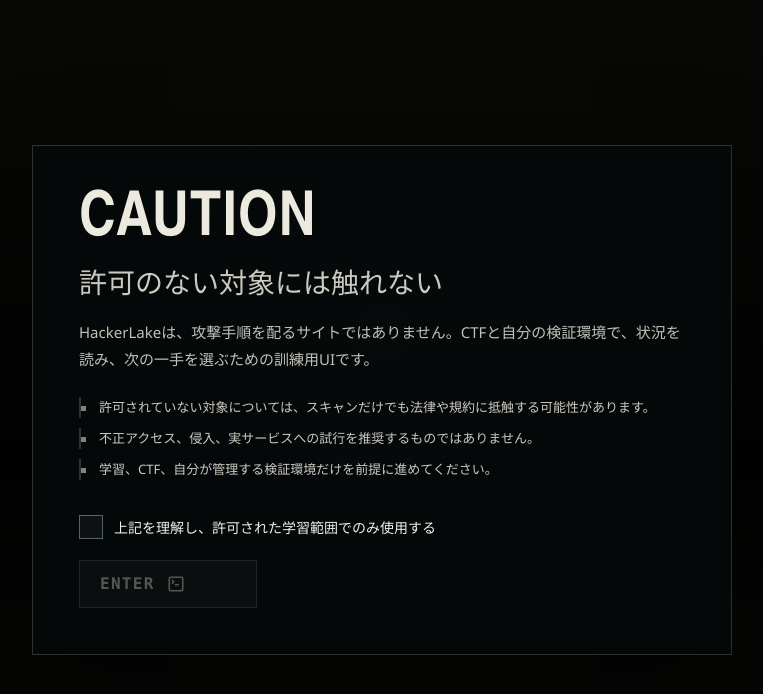
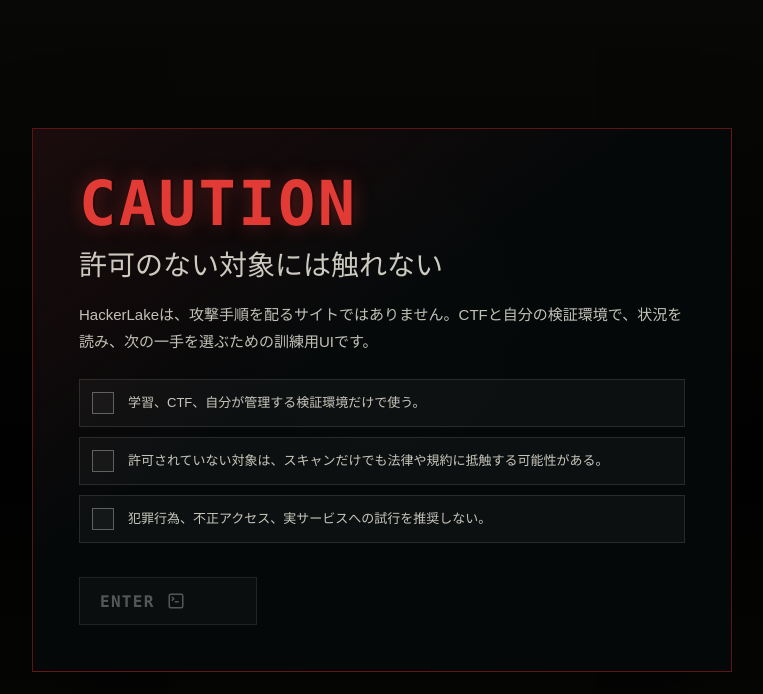
Before and after one commit to skjshr/hackerlake, a React (Vite) app: page / in a window 1280 px wide. Shown: the top 694 px of the page, without its empty margins (258-1021 px from the left). Built offline with nearby package versions, Linux system fonts and the light colour scheme.

Commit message:
fix: 注意導線とジャンルテーマを初心者向けに整える

```diff
--- a/index.html
+++ b/index.html
@@ -3,7 +3,8 @@
   <head>
     <meta charset="UTF-8" />
     <meta name="viewport" content="width=device-width, initial-scale=1.0" />
-    <meta name="theme-color" content="#08111f" />
+    <meta name="theme-color" content="#080806" />
+    <link rel="icon" type="image/svg+xml" href="/favicon.svg" />
     <title>HackerLake</title>
   </head>
   <body>
--- a/src/App.tsx
+++ b/src/App.tsx
@@ -24,6 +24,13 @@
 } from './data/knowledge';
 
 type GateState = 'notice' | 'category' | 'workspace';
+type NoticeCheckId = 'scope' | 'law' | 'nonCrime';
+
+const noticeItems: Array<{ id: NoticeCheckId; text: string }> = [
+  { id: 'scope', text: '学習、CTF、自分が管理する検証環境だけで使う。' },
+  { id: 'law', text: '許可されていない対象は、スキャンだけでも法律や規約に抵触する可能性がある。' },
+  { id: 'nonCrime', text: '犯罪行為、不正アクセス、実サービスへの試行を推奨しない。' },
+];
 
 const phaseUi: Record<AttackPhase, { label: string; guide: string }> = {
   偵察: {
@@ -248,12 +255,18 @@
 
 export function App() {
   const [gateState, setGateState] = useState<GateState>('notice');
-  const [agreed, setAgreed] = useState(false);
+  const [noticeChecks, setNoticeChecks] = useState<Record<NoticeCheckId, boolean>>({
+    scope: false,
+    law: false,
+    nonCrime: false,
+  });
   const [selectedCategory, setSelectedCategory] = useState<CategoryId>(defaultCategory.id);
   const [selectedNodeId, setSelectedNodeId] = useState(defaultCategory.rootNodeId);
   const [history, setHistory] = useState<string[]>([defaultCategory.rootNodeId]);
   const [flow, setFlow] = useState<ReactFlowInstance<Node<LearningNodeData>, Edge> | null>(null);
   const [detailDominant, setDetailDominant] = useState(false);
+
+  const agreed = noticeItems.every((item) => noticeChecks[item.id]);
 
   useEffect(() => {
     if (gateState !== 'notice') return;
@@ -265,6 +278,10 @@
     window.addEventListener('keydown', onKeyDown);
     return () => window.removeEventListener('keydown', onKeyDown);
   }, [agreed, gateState]);
+
+  const setNoticeCheck = useCallback((id: NoticeCheckId, value: boolean) => {
+    setNoticeChecks((current) => ({ ...current, [id]: value }));
+  }, []);
 
   const selectedNode = getNode(selectedNodeId) ?? getNode(defaultCategory.rootNodeId)!;
   const selectedCategoryData = getCategory(selectedCategory);
@@ -411,7 +428,8 @@
           <>
             <NoticeGate
               agreed={agreed}
-              onAgreedChange={setAgreed}
+              checks={noticeChecks}
+              onCheckChange={setNoticeCheck}
               onEnter={() => agreed && setGateState('category')}
             />
             <BootScreen overlay />
@@ -423,6 +441,7 @@
             className={`app-shell ${selectedNodeId !== selectedRootId ? 'has-selected-focus' : ''} ${
               detailDominant ? 'detail-dominant' : ''
             }`}
+            style={{ '--theme-color': selectedCategoryData.color } as React.CSSProperties}
             initial={false}
             animate={{ opacity: 1, scale: 1, filter: 'blur(0px)' }}
             exit={{ opacity: 0 }}
@@ -644,6 +663,7 @@
               style={{ '--node-color': category.color } as React.CSSProperties}
             >
               <button className="category-main" onClick={() => onSelect(category.id)} type="button">
+                <small>{category.englishTitle}</small>
                 <strong>{category.title}</strong>
                 <span>{category.subtitle}</span>
                 <em>{category.choose}</em>
@@ -706,11 +726,12 @@
 
 type NoticeGateProps = {
   agreed: boolean;
-  onAgreedChange: (value: boolean) => void;
+  checks: Record<NoticeCheckId, boolean>;
+  onCheckChange: (id: NoticeCheckId, value: boolean) => void;
   onEnter: () => void;
 };
 
-function NoticeGate({ agreed, onAgreedChange, onEnter }: NoticeGateProps) {
+function NoticeGate({ agreed, checks, onCheckChange, onEnter }: NoticeGateProps) {
   return (
     <motion.section
       className="notice-gate"
@@ -726,19 +747,18 @@
           HackerLakeは、攻撃手順を配るサイトではありません。CTFと自分の検証環境で、状況を読み、次の一手を選ぶための訓練用UIです。
         </p>
         <div className="notice-list">
-          <span>許可されていない対象については、スキャンだけでも法律や規約に抵触する可能性があります。</span>
-          <span>不正アクセス、侵入、実サービスへの試行を推奨するものではありません。</span>
-          <span>学習、CTF、自分が管理する検証環境だけを前提に進めてください。</span>
+          {noticeItems.map((item) => (
+            <label className={`notice-check ${checks[item.id] ? 'checked' : ''}`} key={item.id}>
+              <input
+                checked={checks[item.id]}
+                onChange={(event) => onCheckChange(item.id, event.target.checked)}
+                type="checkbox"
+              />
+              <span className="box">{checks[item.id] && <Check size={15} />}</span>
+              <span>{item.text}</span>
+            </label>
+          ))}
         </div>
-        <label className={`consent-line ${agreed ? 'checked' : ''}`}>
-          <input
-            checked={agreed}
-            onChange={(event) => onAgreedChange(event.target.checked)}
-            type="checkbox"
-          />
-          <span className="box">{agreed && <Check size={15} />}</span>
-          <span>上記を理解し、許可された学習範囲でのみ使用する</span>
-        </label>
         <button className="enter-button" disabled={!agreed} onClick={onEnter} type="button">
           <span>ENTER</span>
           <TerminalSquare size={18} />
--- a/src/styles.css
+++ b/src/styles.css
@@ -17,9 +17,9 @@
   --amber: #b48957;
   --cyan: #7d8f90;
   --red: #9b4b43;
-  --font-ui: "Segoe UI Variable Text", "Segoe UI", "Helvetica Neue", "Hiragino Sans", "Yu Gothic UI", "Yu Gothic", Meiryo, sans-serif;
-  --font-display: Georgia, "Yu Mincho", "Hiragino Mincho ProN", serif;
-  --font-mono: "Cascadia Mono", Consolas, monospace;
+  --font-ui: "BIZ UDPGothic", "Yu Gothic", "Yu Gothic UI", "Hiragino Kaku Gothic ProN", "Noto Sans JP", sans-serif;
+  --font-display: "BIZ UDPMincho", "Yu Mincho", "Hiragino Mincho ProN", Georgia, serif;
+  --font-mono: "UDEV Gothic", "Cascadia Mono", Consolas, monospace;
 }
 
 * {
@@ -263,7 +263,7 @@
   margin: 24px 0;
 }
 
-.notice-list span {
+.notice-list > span {
   position: relative;
   padding: 12px 14px 12px 34px;
   border-left: 2px solid rgba(174, 135, 82, 0.72);
@@ -273,7 +273,7 @@
   line-height: 1.6;
 }
 
-.notice-list span::before {
+.notice-list > span::before {
   content: "";
   position: absolute;
   left: 14px;
@@ -502,8 +502,10 @@
 
 .notice-shell {
   width: min(700px, 92vw);
-  border: 1px solid rgba(236, 234, 222, 0.18);
-  background: rgba(6, 9, 10, 0.9);
+  border: 1px solid rgba(192, 38, 38, 0.46);
+  background:
+    linear-gradient(145deg, rgba(127, 29, 29, 0.18), transparent 42%),
+    rgba(6, 9, 10, 0.93);
   clip-path: none;
   box-shadow: 0 28px 90px rgba(0, 0, 0, 0.36);
 }
@@ -518,13 +520,16 @@
 
 .notice-shell h1 {
   margin: 0 0 10px;
-  color: #eceade;
-  font-family: "Arial Narrow", "Helvetica Neue", var(--font-ui);
+  color: #e23b35;
+  font-family: var(--font-mono);
   font-size: clamp(34px, 6vw, 62px);
-  font-weight: 700;
-  letter-spacing: 0.02em;
+  font-weight: 800;
+  letter-spacing: 0.04em;
   line-height: 0.95;
   text-transform: uppercase;
+  text-shadow:
+    0 0 20px rgba(226, 59, 53, 0.36),
+    2px 0 rgba(0, 0, 0, 0.66);
 }
 
 .notice-shell h2 {
@@ -540,27 +545,58 @@
   color: rgba(236, 234, 222, 0.82);
 }
 
-.notice-list span {
-  padding: 0 0 0 18px;
-  border-left-color: rgba(236, 234, 222, 0.18);
-  color: rgba(236, 234, 222, 0.86);
-  background: transparent;
-}
-
-.notice-list span::before {
-  left: 0;
-  top: 9px;
-  width: 5px;
-  height: 5px;
-  background: rgba(236, 234, 222, 0.54);
-  box-shadow: none;
-}
-
 .enter-button {
   border-color: rgba(236, 234, 222, 0.28);
   color: #eceade;
   background: rgba(236, 234, 222, 0.08);
   clip-path: none;
+}
+
+.notice-check {
+  display: grid;
+  grid-template-columns: 26px minmax(0, 1fr);
+  gap: 10px;
+  align-items: center;
+  min-height: 48px;
+  padding: 11px 12px;
+  border: 1px solid rgba(236, 234, 222, 0.12);
+  color: rgba(236, 234, 222, 0.84);
+  background: rgba(255, 255, 255, 0.032);
+  cursor: pointer;
+  font-size: 13px;
+  line-height: 1.55;
+  transition:
+    border-color 160ms ease,
+    background 160ms ease,
+    color 160ms ease;
+}
+
+.notice-check input {
+  position: absolute;
+  opacity: 0;
+  pointer-events: none;
+}
+
+.notice-check .box {
+  display: grid;
+  width: 22px;
+  height: 22px;
+  place-items: center;
+  border: 1px solid rgba(236, 234, 222, 0.34);
+  color: #140606;
+  background: rgba(255, 255, 255, 0.03);
+}
+
+.notice-check.checked {
+  border-color: rgba(226, 59, 53, 0.54);
+  color: #f4eee2;
+  background: rgba(127, 29, 29, 0.18);
+}
+
+.notice-check.checked .box {
+  border-color: #e23b35;
+  background: #e23b35;
+  box-shadow: 0 0 18px rgba(226, 59, 53, 0.26);
 }
 
 .category-gate {
@@ -634,6 +670,15 @@
     filter 150ms ease;
 }
 
+.category-main small {
+  align-self: start;
+  color: color-mix(in srgb, var(--node-color) 76%, #f0eadc);
+  font-family: var(--font-mono);
+  font-size: 10px;
+  font-weight: 740;
+  letter-spacing: 0.04em;
+}
+
 .category-main:hover {
   transform: translateY(-2px);
   background:
@@ -644,9 +689,9 @@
 
 .category-main strong {
   color: #f2f0e6;
-  font-family: var(--font-ui);
+  font-family: var(--font-display);
   font-size: 24px;
-  font-weight: 720;
+  font-weight: 700;
   line-height: 1.08;
 }
 
@@ -707,6 +752,7 @@
   position: relative;
   z-index: 2;
   display: grid;
+  --theme-color: var(--green);
   width: 100%;
   grid-template-columns: minmax(0, 1fr) minmax(340px, 390px);
   grid-template-rows: 76px minmax(0, 1fr);
@@ -744,9 +790,9 @@
   width: 38px;
   height: 38px;
   place-items: center;
-  color: var(--green);
-  border: 1px solid rgba(142, 157, 126, 0.56);
-  background: rgba(142, 157, 126, 0.09);
+  color: var(--theme-color);
+  border: 1px solid color-mix(in srgb, var(--theme-color) 54%, transparent);
+  background: color-mix(in srgb, var(--theme-color) 12%, transparent);
   clip-path: polygon(0 0, 100% 0, 100% calc(100% - 10px), calc(100% - 10px) 100%, 0 100%);
 }
 
@@ -781,9 +827,9 @@
 }
 
 .genre-button:hover {
-  border-color: rgba(142, 157, 126, 0.36);
+  border-color: color-mix(in srgb, var(--theme-color) 42%, transparent);
   color: #eafff8;
-  background: rgba(142, 157, 126, 0.045);
+  background: color-mix(in srgb, var(--theme-color) 8%, transparent);
 }
 
 .phase-track {
@@ -816,12 +862,12 @@
 
 .phase-track span.active {
   transform: scale(1.04);
-  border-color: rgba(142, 157, 126, 0.62);
+  border-color: color-mix(in srgb, var(--theme-color) 68%, transparent);
   color: #ebe6d8;
   background:
-    linear-gradient(180deg, rgba(142, 157, 126, 0.14), rgba(142, 157, 126, 0.035)),
+    linear-gradient(180deg, color-mix(in srgb, var(--theme-color) 18%, transparent), color-mix(in srgb, var(--theme-color) 5%, transparent)),
     rgba(22, 23, 19, 0.82);
-  box-shadow: inset 0 -2px 0 rgba(142, 157, 126, 0.38);
+  box-shadow: inset 0 -2px 0 color-mix(in srgb, var(--theme-color) 48%, transparent);
 }
 
 .next-actions button {
@@ -856,16 +902,16 @@
 }
 
 .app-shell.detail-dominant .detail-panel {
-  border-left-color: rgba(224, 214, 190, 0.24);
+  border-left-color: color-mix(in srgb, var(--theme-color) 34%, rgba(224, 214, 190, 0.2));
   background:
-    linear-gradient(180deg, rgba(240, 234, 220, 0.035), transparent 30%),
+    linear-gradient(180deg, color-mix(in srgb, var(--theme-color) 8%, transparent), transparent 30%),
     rgba(19, 18, 14, 0.96);
   box-shadow: -24px 0 70px rgba(0, 0, 0, 0.34);
 }
 
 .detail-panel {
   scrollbar-width: thin;
-  scrollbar-color: rgba(142, 157, 126, 0.42) rgba(255, 255, 255, 0.03);
+  scrollbar-color: color-mix(in srgb, var(--theme-color) 48%, transparent) rgba(255, 255, 255, 0.03);
 }
 
 .map-stage {
@@ -914,7 +960,7 @@
 .detail-heading span {
   display: inline-flex;
   margin-bottom: 6px;
-  color: rgba(142, 157, 126, 0.82);
+  color: color-mix(in srgb, var(--theme-color) 82%, #f0eadc);
   font-size: 12px;
   font-weight: 700;
   letter-spacing: 0;
@@ -973,9 +1019,9 @@
   align-content: center;
   min-height: 74px;
   padding: 12px 14px;
-  border-color: rgba(142, 157, 126, 0.32);
+  border-color: color-mix(in srgb, var(--theme-color) 38%, transparent);
   background:
-    linear-gradient(90deg, rgba(142, 157, 126, 0.12), transparent 72%),
+    linear-gradient(90deg, color-mix(in srgb, var(--theme-color) 16%, transparent), transparent 72%),
     rgba(13, 14, 11, 0.9);
 }
 
@@ -1029,12 +1075,12 @@
 
 .connection-next button:hover {
   transform: translateY(-1px);
-  border-color: rgba(142, 157, 126, 0.42);
-  background: rgba(142, 157, 126, 0.065);
+  border-color: color-mix(in srgb, var(--theme-color) 52%, transparent);
+  background: color-mix(in srgb, var(--theme-color) 10%, transparent);
 }
 
 .connection-next em {
-  color: rgba(142, 157, 126, 0.78);
+  color: color-mix(in srgb, var(--theme-color) 82%, #f0eadc);
   font-size: 10px;
   font-style: normal;
   font-weight: 700;
@@ -1051,7 +1097,7 @@
 }
 
 .react-flow__edge.edge-hot path {
-  stroke: var(--green);
+  stroke: var(--theme-color);
   stroke-width: 1.4;
   stroke-opacity: 0.32;
   filter: none;
@@ -1223,10 +1269,10 @@
   gap: 8px;
   margin: 14px 0 4px;
   padding: 12px 13px;
-  border: 1px solid rgba(142, 157, 126, 0.18);
+  border: 1px solid color-mix(in srgb, var(--theme-color) 28%, transparent);
   border-radius: 2px;
   background:
-    linear-gradient(90deg, rgba(142, 157, 126, 0.06), transparent 72%),
+    linear-gradient(90deg, color-mix(in srgb, var(--theme-color) 10%, transparent), transparent 72%),
     rgba(255, 255, 255, 0.026);
 }
 
@@ -1282,7 +1328,7 @@
 .note-template summary::after,
 .screenshot-block summary::after {
   content: "+";
-  color: rgba(138, 146, 121, 0.86);
+  color: color-mix(in srgb, var(--theme-color) 88%, #f0eadc);
   font-family: var(--font-mono);
   font-size: 16px;
 }
@@ -1312,7 +1358,7 @@
   gap: 8px;
   margin: 10px 0 8px;
   padding: 11px 12px;
-  border: 1px solid rgba(213, 255, 244, 0.12);
+  border: 1px solid color-mix(in srgb, var(--theme-color) 20%, rgba(224, 214, 190, 0.08));
   border-radius: 2px;
   background: rgba(255, 255, 255, 0.022);
 }
@@ -1349,12 +1395,12 @@
 
 .detail-next-strip button:hover {
   transform: translateY(-1px);
-  border-color: rgba(142, 157, 126, 0.36);
-  background: rgba(142, 157, 126, 0.052);
+  border-color: color-mix(in srgb, var(--theme-color) 44%, transparent);
+  background: color-mix(in srgb, var(--theme-color) 8%, transparent);
 }
 
 .detail-next-strip em {
-  color: rgba(142, 157, 126, 0.78);
+  color: color-mix(in srgb, var(--theme-color) 82%, #f0eadc);
   font-size: 10px;
   font-style: normal;
   font-weight: 740;
@@ -1385,15 +1431,17 @@
 
 .screenshot-block {
   margin-top: 10px;
-  border-top: 1px solid rgba(224, 214, 190, 0.12);
+  border-top: 1px solid color-mix(in srgb, var(--theme-color) 18%, rgba(224, 214, 190, 0.1));
 }
 
 .screen-mock {
   overflow: hidden;
   margin: 4px 0 12px;
-  border: 1px solid rgba(224, 214, 190, 0.14);
+  border: 1px solid color-mix(in srgb, var(--theme-color) 30%, rgba(224, 214, 190, 0.1));
   border-radius: 6px;
-  background: #12110e;
+  background:
+    linear-gradient(145deg, color-mix(in srgb, var(--theme-color) 8%, transparent), transparent 50%),
+    #12110e;
   box-shadow: 0 18px 44px rgba(0, 0, 0, 0.28);
 }
 
@@ -1403,15 +1451,15 @@
   gap: 7px;
   min-height: 34px;
   padding: 0 11px;
-  border-bottom: 1px solid rgba(224, 214, 190, 0.1);
-  background: rgba(240, 234, 220, 0.05);
+  border-bottom: 1px solid color-mix(in srgb, var(--theme-color) 20%, rgba(224, 214, 190, 0.08));
+  background: color-mix(in srgb, var(--theme-color) 8%, rgba(240, 234, 220, 0.03));
 }
 
 .screen-toolbar i {
   width: 8px;
   height: 8px;
   border-radius: 999px;
-  background: rgba(240, 234, 220, 0.32);
+  background: color-mix(in srgb, var(--theme-color) 54%, rgba(240, 234, 220, 0.22));
 }
 
 .screen-toolbar span {
@@ -1431,7 +1479,7 @@
   min-height: 40px;
   padding: 0 14px;
   color: rgba(240, 234, 220, 0.68);
-  background: #1d1b16;
+  background: color-mix(in srgb, var(--theme-color) 10%, #1d1b16);
   font-size: 11px;
 }
 
@@ -1446,7 +1494,7 @@
   grid-template-columns: minmax(0, 1fr) 118px;
   gap: 12px;
   padding: 14px;
-  background: linear-gradient(145deg, #e8e1d1, #cfc5b0);
+  background: linear-gradient(145deg, #e8e1d1, color-mix(in srgb, var(--theme-color) 12%, #cfc5b0));
 }
 
 .web-layout section {
@@ -1499,7 +1547,7 @@
   padding: 8px;
   border-radius: 3px;
   color: #f4ecdc;
-  background: rgba(20, 18, 14, 0.82);
+  background: color-mix(in srgb, var(--theme-color) 12%, rgba(20, 18, 14, 0.82));
   font-family: var(--font-mono);
   font-size: 10px;
 }
@@ -1524,7 +1572,7 @@
 }
 
 .screen-terminal .terminal-lines p:first-child {
-  color: #aeb79b;
+  color: color-mix(in srgb, var(--theme-color) 72%, #d8d2c4);
 }
 
 .evidence-grid,
@@ -1579,7 +1627,7 @@
 
 .crypto-paper strong {
   margin-top: 4px;
-  color: #6f4e29;
+  color: color-mix(in srgb, var(--theme-color) 76%, #6f4e29);
 }
 
 .detail-next-strip strong {
@@ -1615,7 +1663,7 @@
 
 .detail-block summary::after {
   content: "+";
-  color: var(--green);
+  color: var(--theme-color);
   font-family: var(--font-mono);
   font-size: 17px;
 }
@@ -1706,7 +1754,7 @@
   min-height: 30px;
   align-items: center;
   justify-content: space-between;
-  color: rgba(142, 157, 126, 0.82);
+  color: color-mix(in srgb, var(--theme-color) 82%, #f0eadc);
   cursor: pointer;
   font-size: 12px;
   font-weight: 600;
@@ -1719,7 +1767,7 @@
 
 .inline-help summary::after {
   content: "+";
-  color: rgba(142, 157, 126, 0.72);
+  color: color-mix(in srgb, var(--theme-color) 76%, #f0eadc);
   font-family: var(--font-mono);
 }
 
@@ -1761,8 +1809,8 @@
 
 .branch-cards button:hover:not(:disabled) {
   transform: translateY(-1px);
-  border-color: rgba(142, 157, 126, 0.36);
-  background: rgba(142, 157, 126, 0.055);
+  border-color: color-mix(in srgb, var(--theme-color) 44%, transparent);
+  background: color-mix(in srgb, var(--theme-color) 8%, transparent);
 }
 
 .branch-cards button:disabled {
@@ -1784,7 +1832,7 @@
 }
 
 .branch-cards em {
-  color: var(--green);
+  color: var(--theme-color);
 }
 
 .next-actions {
@@ -1933,7 +1981,7 @@
     padding: 14px;
   }
 
-  .notice-list span {
+  .notice-list > span {
     padding-right: 10px;
   }
 
```
Also changed, not shown: src/data/knowledge.ts (+21 -12 lines), public/favicon.svg (added).
